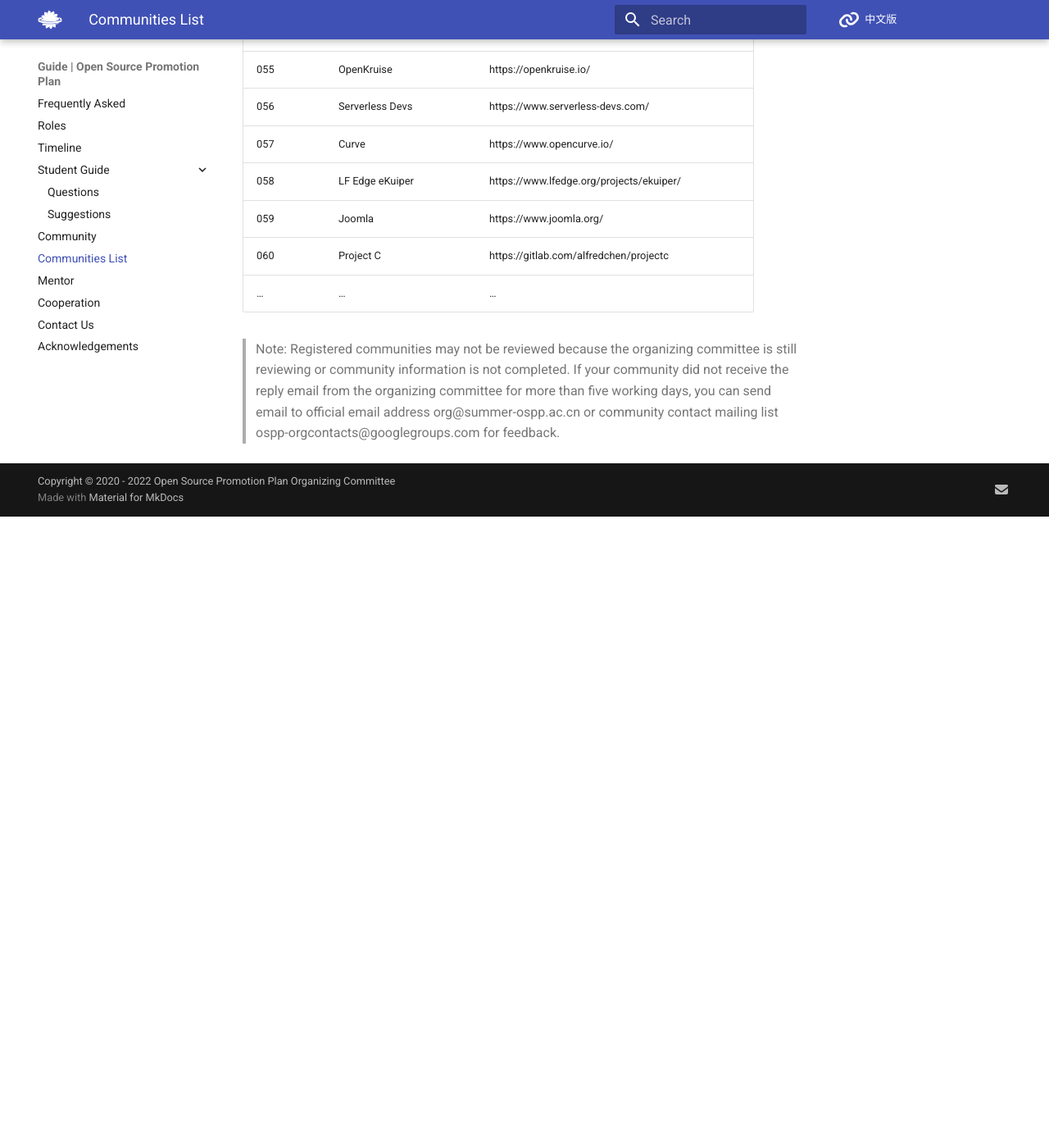
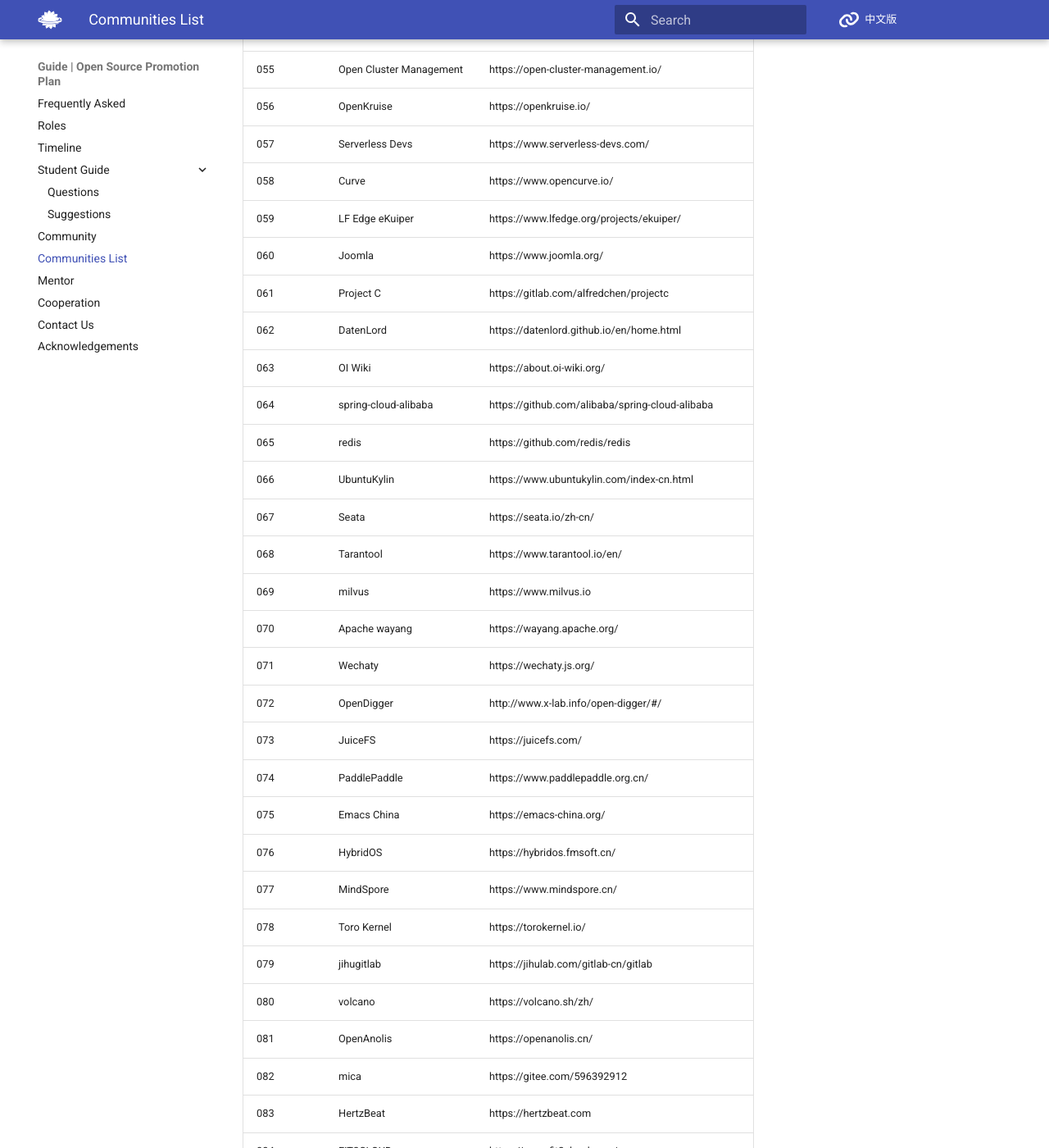
Before and after one commit to summer-ospp/help-en, an MkDocs documentation site: the page built from docs/communities-list.md, in a window 1280 px wide and 1400 px high, scrolled down 2820 px. Shown: the whole window at 82% size. Built offline with MkDocs 1.6.1 and Material for MkDocs 9.7.7, drawn with Linux system fonts in a browser that asks for light colours; comment, search, counter and statistics services are not loaded; before the commit the page ends 3450 px from its top, so only the background shows below that; some of the changed text lies outside the part shown.

Commit message:
Update communities-list.md

```diff
--- a/docs/communities-list.md
+++ b/docs/communities-list.md
@@ -7,9 +7,9 @@ Before the deadline (April 15th, 2022) of application for community, this list w
 | No.  | Community Name |  Official Website |
 | ---- | ------------ | ------------ |
 | 001  | openEuler            |https://openeuler.org/|
-| 002  | Apache APISIX        | https://apisix.apache.org/ |
-| 003  | MegEngine            | https://www.megengine.org.cn/ |
-| 004  | Apache Pulsar        | https://pulsar.apache.org |
+| 002  | Apache APISIX        | https://apisix.apache.org/ |
+| 003  | MegEngine | https://www.megengine.org.cn/ |
+| 004  | Apache Pulsar        | https://pulsar.apache.org |
 | 005  | openLooKeng          | https://openlookeng.io/ |
 | 006  | tinylab              | https://tinylab.org/ |
 | 007  | Apache Skywalking    | https://skywalking.apache.org/ |
@@ -28,44 +28,90 @@ Before the deadline (April 15th, 2022) of application for community, this list w
 | 020  | Apache IoTDB         | https://iotdb.apache.org/ |
 | 021  | Simple-XX         | https://github.com/Simple-XX |
 | 022  | SOFAStack         | https://www.sofastack.tech/ |
-| 023  | OpenSumi         | https://opensumi.com/zh |
-| 024  | OpenMLDB        | https://openmldb.ai/ |
-| 025  | Jina AI       | https://jina.ai/ |
-| 026  | PolarDB-X       | http://polardbx.com/ |
-| 027  | GraphScope  | https://github.com/alibaba/graphscope |
-| 028  | OpenYurt  | https://openyurt.io/ |
-| 029  | Nebula Graph  | https://nebula-graph.com.cn/ |
-| 030  | Kata Containers  | https://katacontainers.io/ |
-| 031  | WasmEdge | https://wasmedge.org/ |
-| 032  | cskefu  | https://www.cskefu.com/ |
-| 033  | Sentinel | https://sentinelguard.io/ |
-| 034  | Apache ShardingSphere | https://shardingsphere.apache.org/ |
-| 035  | KubeSphere | https://kubesphere.com.cn/ |
-| 036  | Tengine | http://tengine.taobao.org/ |
-| 037  | zentao | https://www.zentao.net/ |
-| 038  | MNN | https://github.com/alibaba/MNN |
-| 039  | dtm-labs | https://github.com/dtm-labs |
-| 040  | AOSC | https://aosc.io/ |
-| 041  | ViewUI  | https://www.iviewui.com/ |
-| 042  | Apache Linkis | https://linkis.apache.org/ |
-| 043  | JuliaCN | https://discourse.juliacn.com/ |
-| 044  | Qiling Framework | https://github.com/qilingframework/qiling |
-| 045  | Universal OJ  | https://github.com/UniversalOJ |
-| 046  | Apache DolphinScheduler | https://dolphinscheduler.apache.org/zh-cn/index.html |
-| 047  | Apache ShenYu | https://shenyu.apache.org/ |
-| 048  | RadonDB  | https://radondb.com/ |
-| 049  | KubeDL | https://kubedl.io/ |
-| 050  | Vineyard | https://v6d.io/ |
-| 051  | xmake | https://xmake.io/ |
-| 052  | DeepRec | https://github.com/alibaba/DeepRec |
-| 053  | NYDUS | https://nydus.dev/ |
-| 054  | Open Cluster Management | https://open-cluster-management.io/ |
-| 055  | OpenKruise | https://openkruise.io/ |
-| 056  | Serverless Devs | https://www.serverless-devs.com/ |
-| 057  | Curve | https://www.opencurve.io/ |
-| 058  | LF Edge eKuiper | https://www.lfedge.org/projects/ekuiper/ |
-| 059  | Joomla | https://www.joomla.org/ |
-| 060  | Project C | https://gitlab.com/alfredchen/projectc |
+| 023  | Apache SeaTunnel         | https://seatunnel.apache.org/ |
+| 024  | OpenSumi         | https://opensumi.com/zh |
+| 025  | OpenMLDB        | https://openmldb.ai/ |
+| 026  | Jina AI       | https://jina.ai/ |
+| 027  | PolarDB-X       | http://polardbx.com/ |
+| 028  | GraphScope  | https://github.com/alibaba/graphscope |
+| 029  | OpenYurt  | https://openyurt.io/ |
+| 030  | Nebula Graph  | https://nebula-graph.com.cn/ |
+| 031  | Kata Containers  | https://katacontainers.io/ |
+| 032  | WasmEdge | https://wasmedge.org/ |
+| 033  | cskefu  | https://www.cskefu.com/ |
+| 034  | Sentinel | https://sentinelguard.io/ |
+| 035  | Apache ShardingSphere | https://shardingsphere.apache.org/ |
+| 036  | KubeSphere | https://kubesphere.com.cn/ |
+| 037  | Tengine | http://tengine.taobao.org/ |
+| 038  | zentao | https://www.zentao.net/ |
+| 039  | MNN | https://github.com/alibaba/MNN |
+| 040  | dtm-labs | https://github.com/dtm-labs |
+| 041  | AOSC | https://aosc.io/ |
+| 042  | ViewUI  | https://www.iviewui.com/ |
+| 043  | Apache Linkis | https://linkis.apache.org/ |
+| 044  | Julia | https://discourse.juliacn.com/ |
+| 045  | Qiling Framework | https://github.com/qilingframework/qiling |
+| 046  | Universal OJ  | https://github.com/UniversalOJ |
+| 047  | Apache DolphinScheduler | https://dolphinscheduler.apache.org/zh-cn/index.html |
+| 048  | Apache ShenYu | https://shenyu.apache.org/ |
+| 049  | RadonDB  | https://radondb.com/ |
+| 050  | KubeDL | https://kubedl.io/ |
+| 051  | Vineyard | https://v6d.io/ |
+| 052  | xmake | https://xmake.io/ |
+| 053  | DeepRec | https://github.com/alibaba/DeepRec |
+| 054  | NYDUS | https://nydus.dev/ |
+| 055  | Open Cluster Management | https://open-cluster-management.io/ |
+| 056  | OpenKruise | https://openkruise.io/ |
+| 057  | Serverless Devs | https://www.serverless-devs.com/ |
+| 058  | Curve | https://www.opencurve.io/ |
+| 059  | LF Edge eKuiper | https://www.lfedge.org/projects/ekuiper/ |
+| 060  | Joomla | https://www.joomla.org/ |
+| 061  | Project C | https://gitlab.com/alfredchen/projectc |
+| 062  | DatenLord | https://datenlord.github.io/en/home.html |
+| 063  | OI Wiki | https://about.oi-wiki.org/ |
+| 064  | spring-cloud-alibaba | https://github.com/alibaba/spring-cloud-alibaba |
+| 065  | redis | https://github.com/redis/redis |
+| 066  | UbuntuKylin | https://www.ubuntukylin.com/index-cn.html |
+| 067  | Seata | https://seata.io/zh-cn/ |
+| 068  | Tarantool | https://www.tarantool.io/en/ |
+| 069  | milvus | https://www.milvus.io |
+| 070  | Apache wayang | https://wayang.apache.org/ |
+| 071  | Wechaty | https://wechaty.js.org/ |
+| 072  | OpenDigger | http://www.x-lab.info/open-digger/#/ |
+| 073  | JuiceFS | https://juicefs.com/ |
+| 074  | PaddlePaddle | https://www.paddlepaddle.org.cn/ |
+| 075  | Emacs China | https://emacs-china.org/ |
+| 076  | HybridOS | https://hybridos.fmsoft.cn/ |
+| 077  | MindSpore | https://www.mindspore.cn/ |
+| 078  | Toro Kernel | https://torokernel.io/ |
+| 079  | jihugitlab | https://jihulab.com/gitlab-cn/gitlab |
+| 080  | volcano | https://volcano.sh/zh/ |
+| 081  | OpenAnolis | https://openanolis.cn/ |
+| 082  | mica | https://gitee.com/596392912 |
+| 083  | HertzBeat | https://hertzbeat.com |
+| 084  | FIT2CLOUD | https://www.fit2cloud.com/ |
+| 085  | NACOS | https://github.com/alibaba/nacos |
+| 086  | Sureness | https://su.usthe.com/ |
+| 087  | NoneBot | https://nonebot.dev/ |
+| 088  | KubeVela | https://kubevela.io/ |
+| 089  | MaxKey | https://maxkeytop.gitee.io/ |
+| 090  | Apollo | https://www.apolloconfig.com/ |
+| 091  | DragonFly | https://d7y.io/ |
+| 092  | Hypercrx | https://crx.hypertrons.io/ |
+| 093  | TairHash | https://github.com/alibaba/TairHash |
+| 094  | Towhee | https://towhee.io/ |
+| 095  | MOSN | https://mosn.io/ |
+| 096  | Senparc | https://weixin.senparc.com/ |
+| 097  | OpenPPL | https://openppl.ai/ |
+| 098  | Inclavare Containers | https://inclavare-containers.io/ |
+| 099  | Arthas | https://arthas.aliyun.com/ |
+| 100  | sealos | https://github.com/alibaba/sealer |
+| 101  | MQTT　X | https://mqttx.app/zh |
+| 102  | OpenHarmony | https://www.openharmony.cn/mainPlay |
+| 103  | Datafuse Labs | https://github.com/datafuselabs |
+| 104  | matrixone | https://github.com/matrixorigin/matrixone |
+| 105  | Karmada | https://karmada.io/ |
+
 | … | … | …  |
 
 > Note: Registered communities may not be reviewed because the organizing committee is still reviewing or community information is not completed. If your community did not receive the reply email from the organizing committee for more than five working days, you can send email to official email address org@summer-ospp.ac.cn or community contact mailing list ospp-orgcontacts@googlegroups.com for feedback.
```
